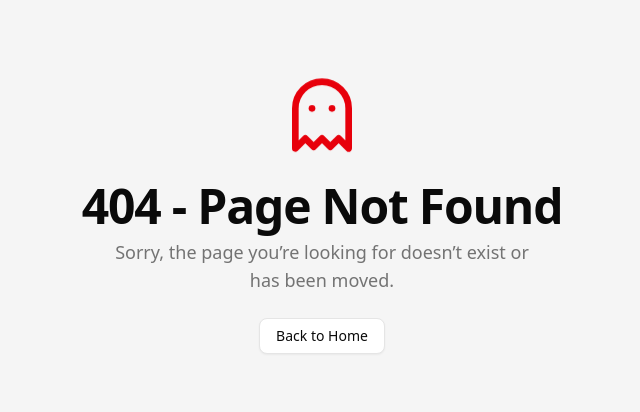
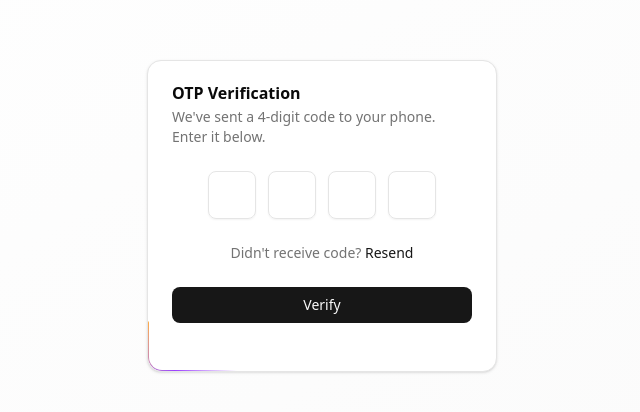
Before and after one commit to mhrhabibdev/lms-sunamit-frontend, a Next.js app: page /verify in a window 1280 px wide. Before the commit this address had no page. Shown: the part 184-596 px from the top of the page, without its empty margins (318-958 px from the left). Built offline with nearby package versions, Linux system fonts and the light colour scheme.

Commit message:
add: create OTP verification page with card component

```diff
--- /dev/null
+++ b/src/app/verify/page.tsx
@@ -0,0 +1,9 @@
+import { OtpVerificationCard } from "@/components/Auth/Register/OtpVerificationCard";
+
+export default function OtpVerificationPage() {
+  return (
+    <div className="flex min-h-screen items-center justify-center bg-gradient-to-br from-background to-muted/50 p-4">
+      <OtpVerificationCard />
+    </div>
+  );
+}
```
